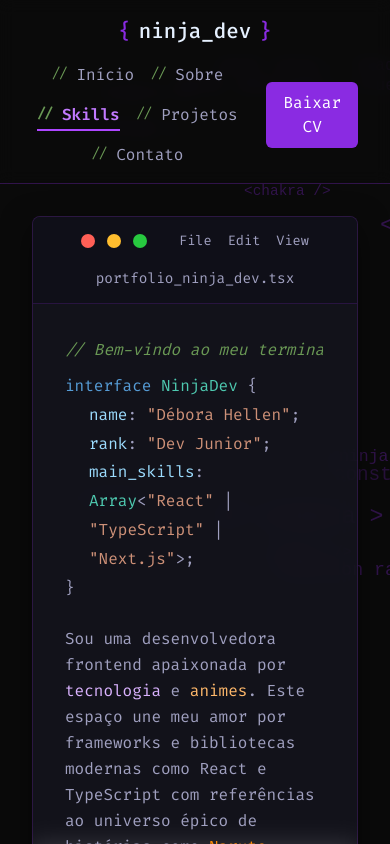
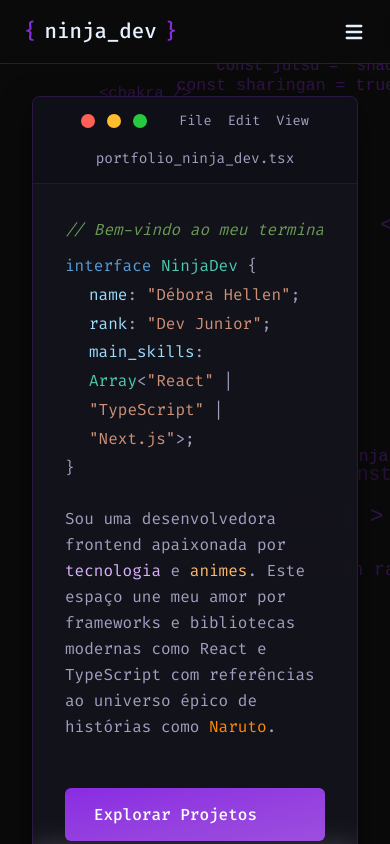
Before and after one commit to debs-veras/landing-page, a React (Vite) app: page / in a window 390 px wide. Shown: the top 844 px of the page. Built offline with nearby package versions, Linux system fonts and the light colour scheme.

Commit message:
fix: correcao responsividade no menu

```diff
--- a/src/Layout/components/Header/index.tsx
+++ b/src/Layout/components/Header/index.tsx
@@ -1,4 +1,5 @@
 import { useEffect, useState } from "react";
+import { HiMenu, HiX } from "react-icons/hi";
 
 export default function Header() {
   const sections = [
@@ -10,6 +11,7 @@ export default function Header() {
   ];
 
   const [activeSection, setActiveSection] = useState("inicio");
+  const [menuOpen, setMenuOpen] = useState(false);
 
   useEffect(() => {
     const handleScroll = () => {
@@ -32,9 +34,12 @@ export default function Header() {
 
     window.addEventListener("scroll", handleScroll, { passive: true });
     handleScroll();
-
     return () => window.removeEventListener("scroll", handleScroll);
   }, []);
+
+  useEffect(() => {
+    document.body.style.overflow = menuOpen ? "hidden" : "auto";
+  }, [menuOpen]);
 
   const handleDownloadCV = () => {
     const cvUrl = "Débora Veras_CV.pdf";
@@ -47,29 +52,38 @@ export default function Header() {
   };
 
   return (
-    <header className="bg-[rgba(10,10,10,0.7)] backdrop-blur-sm border-b border-b-[rgba(138,43,226,0.3)] px-8 py-4 sticky top-0 z-[100]">
-      <div className="max-w-[1200px] mx-auto flex flex-col gap-4 justify-between items-center md:flex-row">
+    <header className="bg-[rgba(10,10,10,0.7)] backdrop-blur-sm border-b border-b-[rgba(138,43,226,0.3)] px-6 py-4 sticky top-0 z-[100]">
+      <div className="max-w-[1200px] mx-auto flex justify-between items-center gap-2 flex-wrap">
         <a
           href="#inicio"
-          className="flex items-center gap-2 font-medium text-[1.3rem] hover:text-light transition-colors"
+          className="flex items-center gap-2 font-medium text-[1.3rem]"
         >
           <span className="text-primary">{"{"}</span>
           <span className="text-light">ninja_dev</span>
           <span className="text-primary">{"}"}</span>
         </a>
-        <div className="flex items-center gap-6">
-          <nav className="flex flex-wrap justify-center gap-4 md:gap-6 md:flex-nowrap md:justify-start text-light-gray">
+
+        {/* Botão menu mobile */}
+        <button
+          onClick={() => setMenuOpen(!menuOpen)}
+          className="text-light text-2xl md:hidden"
+          aria-label="Abrir/fechar menu"
+        >
+          {menuOpen ? <HiX /> : <HiMenu />}
+        </button>
+
+        {/* Menu desktop */}
+        <div className="hidden md:flex items-center gap-6">
+          <nav className="flex gap-6 text-light-gray">
             {sections.map((section, index) => (
               <a
                 key={index}
                 href={`#${section.ancor}`}
-                className={`group gap-2 flex hover:text-light transition-colors duration-300 ease-in-out relative
-        ${
-          activeSection === section.ancor
-            ? "text-purple-400 font-semibold after:absolute after:left-0 after:-bottom-1 after:w-full after:h-0.5 after:bg-purple-500"
-            : ""
-        }
-      `}
+                className={`group gap-2 flex hover:text-light transition-colors relative ${
+                  activeSection === section.ancor
+                    ? "text-purple-400 font-semibold after:absolute after:left-0 after:-bottom-1 after:w-full after:h-0.5 after:bg-purple-500"
+                    : ""
+                }`}
               >
                 <span className="text-code-comment text-[0.9rem] group-hover:text-purple-400">
                   //
@@ -78,10 +92,41 @@ export default function Header() {
               </a>
             ))}
           </nav>
-
           <button
             onClick={handleDownloadCV}
-            className="bg-primary hover:bg-purple-600 text-white px-4 py-2 rounded-md transition-colors duration-300 border border-transparent hover:border-purple-300 cursor-pointer"
+            className="bg-primary hover:bg-purple-600 text-white px-4 py-2 rounded-md transition-colors duration-300 border border-transparent hover:border-purple-300"
+          >
+            Baixar CV
+          </button>
+        </div>
+      </div>
+
+      {/* Menu mobile com transição */}
+      <div
+        className={`md:hidden fixed top-[64px] left-0 w-full bg-[rgba(10,10,10,0.9)] backdrop-blur-md transition-all duration-300 z-[99] overflow-hidden
+        ${menuOpen ? "max-h-[500px] py-4" : "max-h-0 py-0"}`}
+      >
+        <div className="flex flex-col gap-4 items-center text-light-gray px-6">
+          {sections.map((section, index) => (
+            <a
+              key={index}
+              href={`#${section.ancor}`}
+              onClick={() => setMenuOpen(false)}
+              className={`group gap-2 flex text-lg hover:text-light transition-colors relative ${
+                activeSection === section.ancor
+                  ? "text-purple-400 font-semibold after:absolute after:left-0 after:-bottom-1 after:w-full after:h-0.5 after:bg-purple-500"
+                  : ""
+              }`}
+            >
+              <span className="text-code-comment group-hover:text-purple-400">
+                //
+              </span>
+              {section.name}
+            </a>
+          ))}
+          <button
+            onClick={handleDownloadCV}
+            className="bg-primary hover:bg-purple-600 text-white w-full max-w-[200px] px-4 py-2 rounded-md transition-colors duration-300 border border-transparent hover:border-purple-300"
           >
             Baixar CV
           </button>
```
